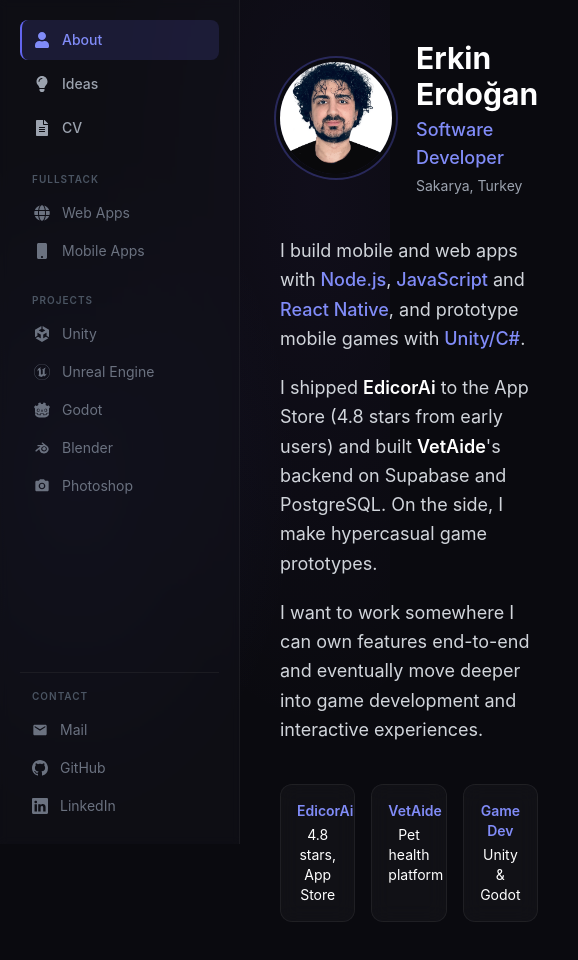
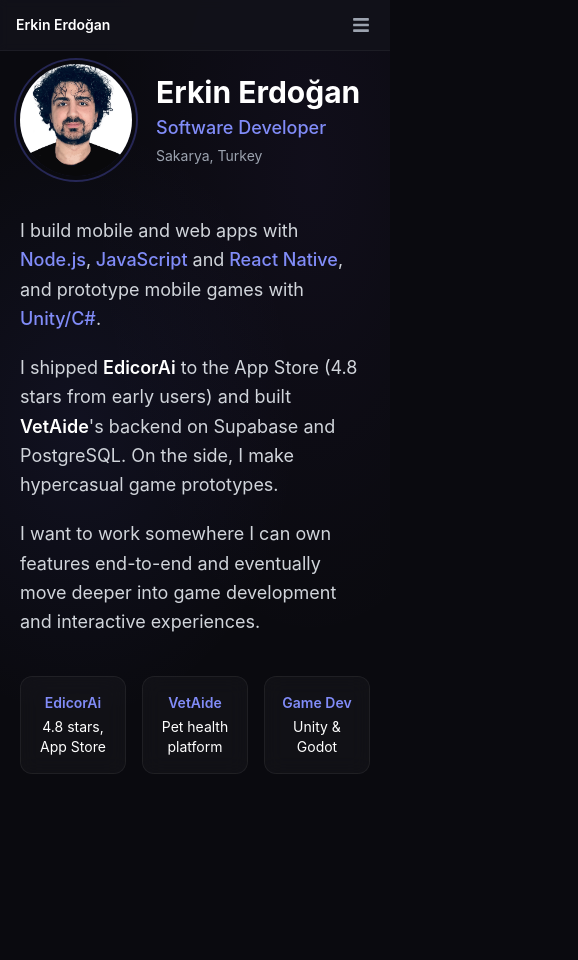
Before and after one commit to Lynph9/Portfolio-website, a Next.js app: page / in a window 390 px wide. Shown: the whole page, 578 px wide, since content can reach past the window. After the commit the page ends 844 px from the top, so only its background shows below. Built offline with nearby package versions, Linux system fonts and the light colour scheme.

Commit message:
mobile responsiveness added

```diff
--- a/pages/index.tsx
+++ b/pages/index.tsx
@@ -1,5 +1,5 @@
 import React, { useState } from 'react';
-import { FaUser, FaLightbulb, FaFileAlt, FaGlobe, FaMobile } from 'react-icons/fa';
+import { FaUser, FaLightbulb, FaFileAlt, FaGlobe, FaMobile, FaBars, FaTimes } from 'react-icons/fa';
 import { FaUnity } from 'react-icons/fa6';
 import { BiLogoBlender } from 'react-icons/bi';
 import { SiGodotengine, SiUnrealengine } from 'react-icons/si';
@@ -12,6 +12,7 @@
 
 export default function HomePage() {
   const [activeSection, setActiveSection] = useState<Section>('about');
+  const [menuOpen, setMenuOpen] = useState(false);
 
   const navItems: { section: Section; label: string; icon: React.ReactNode }[] = [
     { section: 'about', label: 'About', icon: <FaUser /> },
@@ -681,16 +682,19 @@
     }
   };
 
-  return (
-    <div className="flex min-h-screen bg-dark-900 noise-bg">
-      {/* Sidebar */}
-      <aside className="w-60 bg-dark-800/50 backdrop-blur-sm border-r border-white/5 p-5 flex flex-col fixed h-screen z-10">
+  const handleNav = (section: Section) => {
+    setActiveSection(section);
+    setMenuOpen(false);
+  };
+
+  const sidebarContent = (
+    <>
       <nav className="flex-1 space-y-6">
         <div>
           {navItems.map((item) => (
             <button
               key={item.section}
-                onClick={() => setActiveSection(item.section)}
+              onClick={() => handleNav(item.section)}
               className={`w-full text-left py-2.5 px-3 rounded-lg text-sm font-medium flex items-center gap-3 transition-all mb-1
                 ${activeSection === item.section
                   ? 'bg-accent/15 text-accent-light border-l-2 border-accent'
@@ -708,7 +712,7 @@
           {fullstackItems.map((item) => (
             <button
               key={item.section}
-                onClick={() => setActiveSection(item.section)}
+              onClick={() => handleNav(item.section)}
               className={`w-full text-left py-2 px-3 rounded-lg text-sm flex items-center gap-3 transition-all mb-0.5
                 ${activeSection === item.section
                   ? 'bg-accent/15 text-accent-light border-l-2 border-accent'
@@ -726,7 +730,7 @@
           {projectItems.map((item) => (
             <button
               key={item.section}
-                onClick={() => setActiveSection(item.section)}
+              onClick={() => handleNav(item.section)}
               className={`w-full text-left py-2 px-3 rounded-lg text-sm flex items-center gap-3 transition-all mb-0.5
                 ${activeSection === item.section
                   ? 'bg-accent/15 text-accent-light border-l-2 border-accent'
@@ -754,9 +758,33 @@
           </a>
         </div>
       </div>
+    </>
+  );
+
+  return (
+    <div className="flex min-h-screen bg-dark-900 noise-bg">
+
+      {/* Mobile top bar */}
+      <div className="md:hidden fixed top-0 left-0 right-0 z-20 flex items-center justify-between px-4 py-3 bg-dark-800/90 backdrop-blur-sm border-b border-white/5">
+        <span className="text-white font-semibold text-sm">Erkin Erdoğan</span>
+        <button onClick={() => setMenuOpen(!menuOpen)} className="text-gray-400 hover:text-white transition-colors p-1">
+          {menuOpen ? <FaTimes size={18} /> : <FaBars size={18} />}
+        </button>
+      </div>
+
+      {/* Mobile menu overlay */}
+      {menuOpen && (
+        <div className="md:hidden fixed inset-0 z-10 bg-dark-900/95 backdrop-blur-sm pt-14 px-5 pb-5 flex flex-col overflow-y-auto">
+          {sidebarContent}
+        </div>
+      )}
+
+      {/* Desktop sidebar */}
+      <aside className="hidden md:flex w-60 bg-dark-800/50 backdrop-blur-sm border-r border-white/5 p-5 flex-col fixed h-screen z-10">
+        {sidebarContent}
       </aside>
 
-      <main className="flex-1 ml-60 p-10 relative z-[1]">
+      <main className="flex-1 md:ml-60 p-5 md:p-10 pt-16 md:pt-10 relative z-[1]">
         {renderContent()}
       </main>
     </div>
```
Lines whose indentation alone changed are shown as unchanged.
